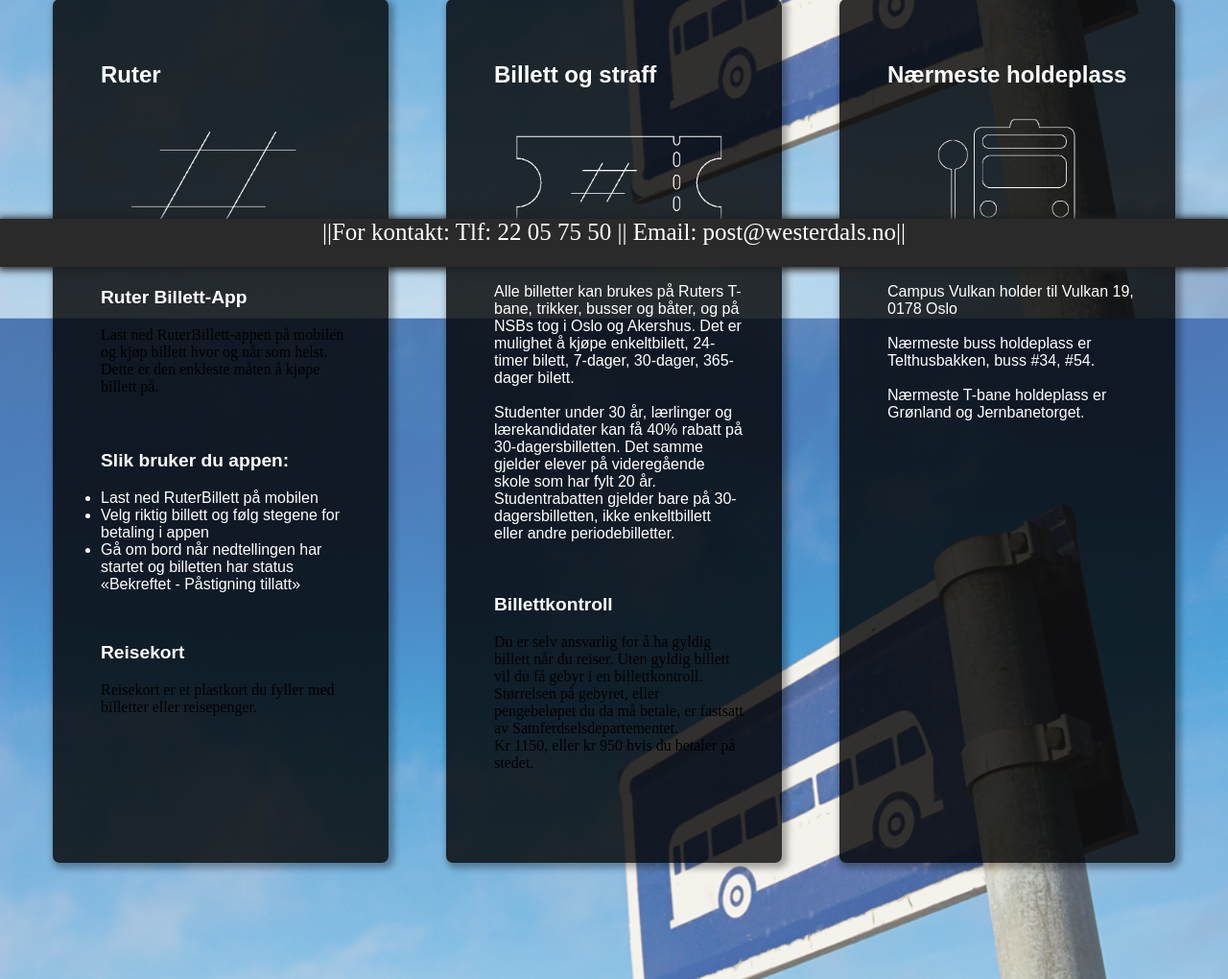
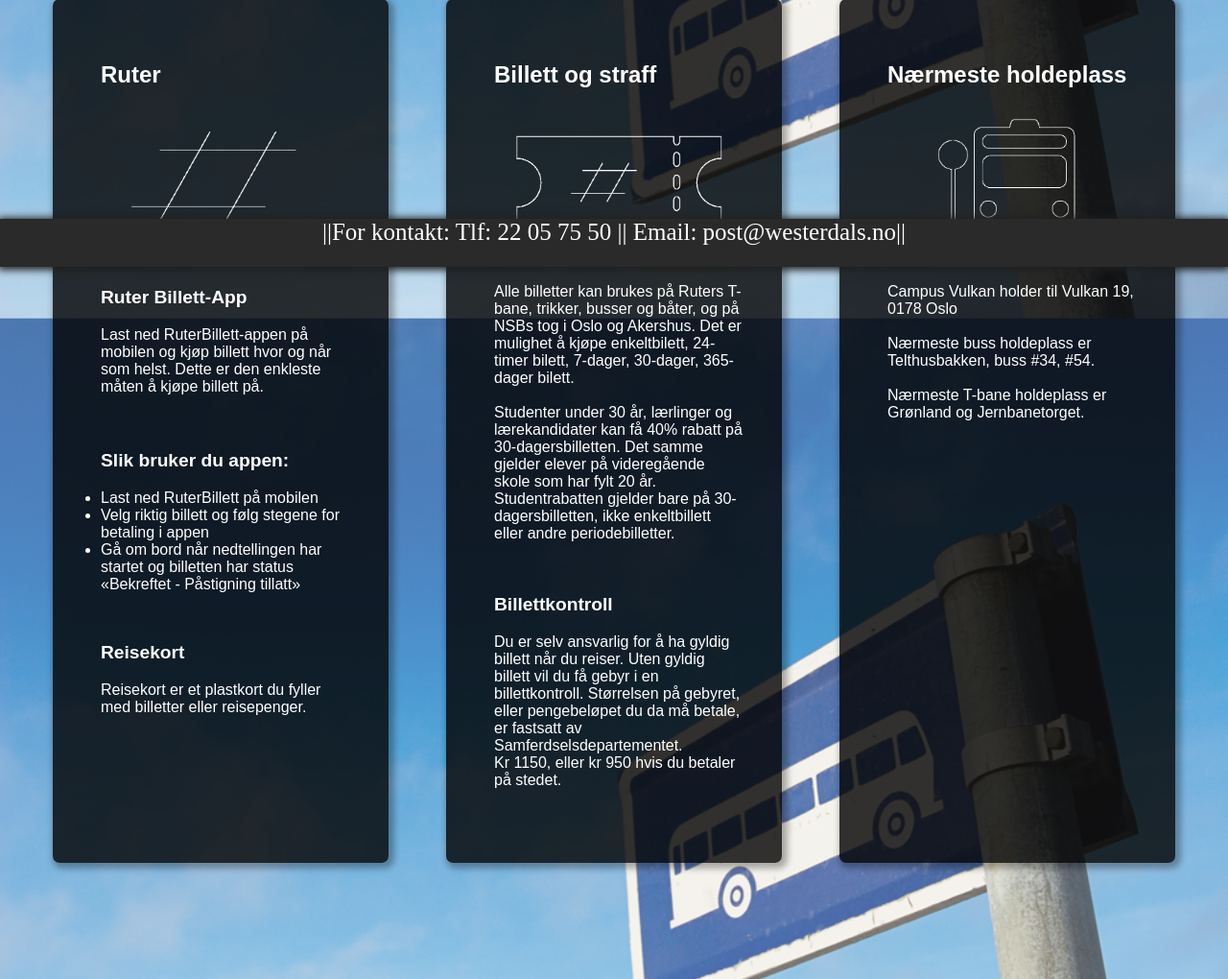
Before and after one commit to Fjellstad/gruppe11webProsjekt, a PHP site: page /transport.php in a window 1280 px wide. Shown: the part 522-1542 px from the top of the page at 96% size. Run offline with PHP 8.4, Linux system fonts and the light colour scheme.

Commit message:
CSS FIXED

```diff
--- a/Helse.php
+++ b/Helse.php
@@ -52,7 +52,7 @@
 
         <div id="legevaktBox" class="contentBox"> <!-- LEGEVAKTBOX START-->
             <h2 class="title">Legevakt</h2>
-            <img class="pics" src="bilder/pulse">
+            <img class="pics" src="bilder/pulse.png">
                 <p class="contentText">Dersom du har behov for legevakt, ligger legevakten 5-10 minutter unna ved en spasertur. Den nærmeste legevaktenbefinner seg i Storgata 40 og du kan besøke siden dems <a href="https://www.oslo.kommune.no/dognapne-vakttjenester/legevakt-oslo/">her</a></p>
         </div> <!-- LEGEVAKT BOX END-->
 
--- a/boligproject.php
+++ b/boligproject.php
@@ -24,10 +24,10 @@
 
     <div id="container"> <!-- CONTAINER START -->
 
-        <div id="weclomeWrapper"> <!-- WELOMEWRAPPER START -->
+        <div id="welcomeWrapper"> <!-- WELOMEWRAPPER START -->
             <h1>BOLIG</h1>
-                <h2 id="boligInfo">Her finner du en oversikt over sider som hjelper
-                <br>deg å finne et sted og bo. Det finnes mange steder nær Campus Vulkan</h2>
+                <h2 id="boligInfo">Her finner du en oversikt over sider som hjelper deg å
+                <br>finne et sted og bo. Det finnes mange steder nær Campus Vulkan</h2>
         </div> <!-- WELCOMEWRAPPER END -->
 
 
--- a/css/boligCSS.css
+++ b/css/boligCSS.css
@@ -2,7 +2,7 @@ html, body{
     height: 1400px;
     margin: auto;
     background-color: white;
-    background-image: url(../bilder/house.jpg);
+    background-image: url(../bilder/apartments.png);
     background-repeat: no-repeat;
     background-position: center;
     background-attachment: fixed;
@@ -10,6 +10,7 @@ html, body{
     -moz-background-size: cover;
     -o-background-size: cover;
 }
+
 /* Container */
 #container{
     position: relative;
--- a/css/transport.css
+++ b/css/transport.css
@@ -97,6 +97,7 @@ h3{
 }
 
 /* ID på klasseboksene(contentBox) /m separat plassering */
+
 #ruterBox{
     position: absolute;
     left: 0;
--- a/header.php
+++ b/header.php
@@ -94,7 +94,7 @@ li a:hover {
         <ul class="nav-right">
             <li>  <a href="matogdrikke.php">Mat og drikke</a></li>
             <li>  <a href="Helse.php">Helse</a></li>
-            <li>  <a href="http://www.vg.no">Eventer</a></li>
+            <li>  <a href="events.php">Eventer</a></li>
             </ul>
 
         </div>
--- a/transport.php
+++ b/transport.php
@@ -15,15 +15,16 @@
 
         <div id="welcomeWrapper"> <!-- velkommenWrapper -->
                 <h1>TRANSPORT</h1>
-                <h2 id="welcomeInfo">Transporttilbudet rundt Campus Vulkan er svært bra. <br>Du finner både buss, trikk og t-bane i nærheten.</h2>
-
+                <h2 id="welcomeInfo">Transporttilbudet rundt Campus Vulkan er svært bra.
+                <br>Du finner både buss, trikk og t-bane i nærheten.</h2>
         </div>
 
 
         <div id="ruterBox" class="contentBox"> <!-- RUTERBOX START-->
             <h2 class="title">Ruter</h2>
             <img class="pics" src="bilder/ruter.png">
-            <div id="ruterBillett"> <!-- ruterBillett (tekstdiv) -->
+
+            <div class="contentText" id="ruterBillett"> <!-- ruterBillett (tekstdiv) -->
                 <h3>Ruter Billett-App</h3>
                     <p>Last ned RuterBillett-appen på mobilen og kjøp billett hvor og når som helst. Dette er den enkleste måten å kjøpe billett på.</p>
             </div>
@@ -40,7 +41,7 @@
                 </div>
             </div>
 
-            <div id="reiseKort"> <!-- reiseKort (tekstdiv) -->
+            <div class="contentText" id="reiseKort"> <!-- reiseKort (tekstdiv) -->
                 <h3>Reisekort</h3>
                     <p>Reisekort er et plastkort du fyller med billetter eller reisepenger.</p>
             </div>
@@ -57,7 +58,7 @@
             <br> <br>Studenter under 30 år, lærlinger og lærekandidater kan få 40% rabatt på 30-dagersbilletten. Det samme gjelder elever på videregående skole som har fylt 20 år. Studentrabatten gjelder bare på 30-dagersbilletten, ikke enkeltbillett eller andre periodebilletter.
 
 
-            <div id="billettKontroll"> <!-- billettKontroll (tekstdiv) -->
+            <div class="contentText" id="billettKontroll"> <!-- billettKontroll (tekstdiv) -->
                 <h3>Billettkontroll</h3>
                     <p>Du er selv ansvarlig for å ha gyldig billett når du reiser. Uten gyldig billett vil du få gebyr i en billettkontroll. Størrelsen på gebyret, eller pengebeløpet du da må betale, er fastsatt av Samferdselsdepartementet.
 
```
Also changed, not shown: bilder/apartments.png (added).
